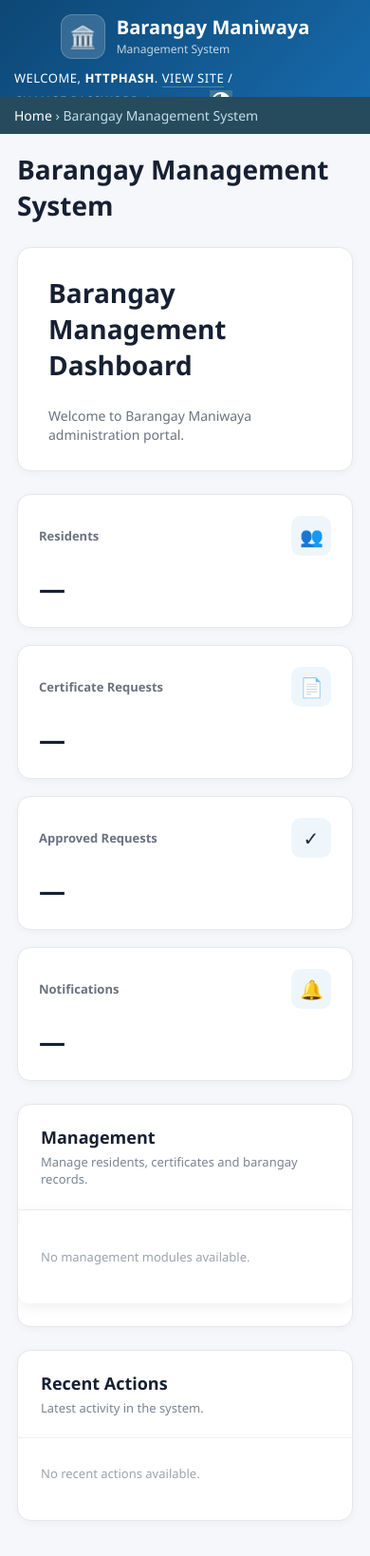
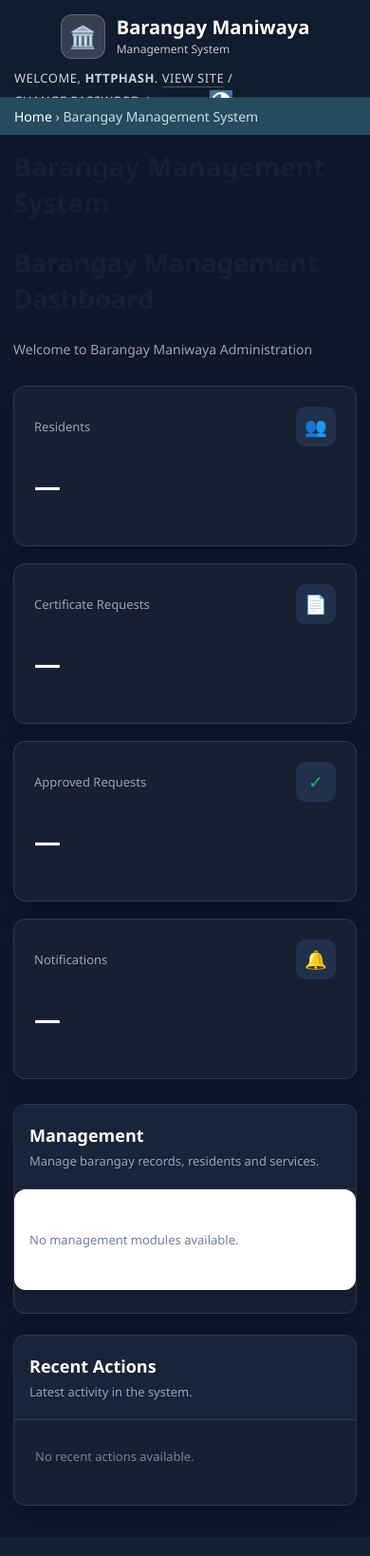
Before and after one commit to brypielago-lang/barangay, a Django app: page /admin/ in a window 390 px wide. Shown: the whole page at 95% size. After the commit the page ends 1593 px from the top, so only its background shows below. Run offline with Django 5.2, Linux system fonts and the light colour scheme; a user stored in the database is signed in; data comes from the database, SQL or seed files in the repository; data that the repository does not hold is empty.

Commit message:
Revamp admin dashboard styles and layout
Refactor admin dashboard styles and layout for improved aesthetics and responsiveness. Update content structure and enhance visual elements.

```diff
--- a/core/templates/admin/index.html
+++ b/core/templates/admin/index.html
@@ -7,59 +7,125 @@
 {{ block.super }}
 
 <style>
-    /* MAIN */
-    #content {
-        padding: 32px !important;
-        background: #f5f7fa !important;
+/* =========================================================
+   PROFESSIONAL BARANGAY ADMIN DASHBOARD
+   ========================================================= */
+
+:root {
+    --bg: #0f172a;
+    --surface: #172033;
+    --surface-2: #1d293b;
+    --surface-3: #243247;
+    --border: #2c3a4f;
+
+    --text: #f8fafc;
+    --muted: #94a3b8;
+
+    --primary: #3b82f6;
+    --primary-dark: #2563eb;
+
+    --success: #10b981;
+    --warning: #f59e0b;
+    --info: #38bdf8;
+
+    --shadow: 0 8px 25px rgba(0, 0, 0, .20);
 }
 
-    #content-main {
-        width: 100% !important;
-        float: none !important;
+/* PAGE */
+
+html,
+body {
+    background: var(--bg) !important;
 }
 
-    .dashboard-wrapper {
-        max-width: 1400px;
+body {
+    color: var(--text) !important;
+}
+
+/* TOP DJANGO ADMIN HEADER */
+
+#header {
+    background: #111c2e !important;
+    border-bottom: 1px solid var(--border) !important;
+    box-shadow: 0 2px 10px rgba(0,0,0,.20);
+}
+
+#branding h1,
+#branding h1 a {
+    color: #ffffff !important;
+}
+
+#user-tools,
+#user-tools a {
+    color: #cbd5e1 !important;
+}
+
+#user-tools a:hover {
+    color: #ffffff !important;
+}
+
+/* CONTENT */
+
+#content {
+    width: auto !important;
+    max-width: none !important;
+    margin: 0 !important;
+    padding: 32px !important;
+    background: var(--bg) !important;
+}
+
+.dashboard {
+    width: 100%;
+    max-width: 1450px;
     margin: 0 auto;
 }
 
-    /* HEADER */
-    .dashboard-header {
-        background: #ffffff;
-        border-radius: 14px;
-        padding: 28px 32px;
-        margin-bottom: 24px;
-        border: 1px solid #e5e7eb;
-        box-shadow: 0 2px 8px rgba(0,0,0,.04);
+/* =========================================================
+   PAGE TITLE
+   ========================================================= */
+
+.page-heading {
+    margin-bottom: 28px;
 }
 
-    .dashboard-header h1 {
+.page-heading h1 {
     margin: 0;
-        color: #172033;
-        font-size: 28px;
-        font-weight: 700;
+    color: var(--text);
+    font-size: 30px;
+    font-weight: 650;
+    letter-spacing: -.4px;
 }
 
-    .dashboard-header p {
+.page-heading p {
     margin: 7px 0 0;
-        color: #6b7280;
+    color: var(--muted);
     font-size: 14px;
 }
 
-    /* STAT CARDS */
-    .stats-grid {
+/* =========================================================
+   STAT CARDS
+   ========================================================= */
+
+.stats {
     display: grid;
-        grid-template-columns: repeat(4, 1fr);
+    grid-template-columns: repeat(4, minmax(0, 1fr));
     gap: 18px;
-        margin-bottom: 24px;
+    margin-bottom: 26px;
 }
 
 .stat-card {
-        background: #ffffff;
-        border: 1px solid #e5e7eb;
-        border-radius: 14px;
-        padding: 22px;
-        box-shadow: 0 2px 8px rgba(0,0,0,.04);
+    min-height: 142px;
+    padding: 21px;
+    background: var(--surface);
+    border: 1px solid var(--border);
+    border-radius: 12px;
+    box-shadow: var(--shadow);
+    transition: .2s ease;
+}
+
+.stat-card:hover {
+    transform: translateY(-2px);
+    border-color: #3b4d66;
 }
 
 .stat-top {
@@ -68,142 +134,213 @@
     align-items: center;
 }
 
-    .stat-title {
-        color: #6b7280;
+.stat-label {
+    color: var(--muted);
     font-size: 13px;
-        font-weight: 600;
+    font-weight: 500;
 }
 
 .stat-icon {
     width: 42px;
     height: 42px;
-        border-radius: 10px;
+
     display: flex;
     align-items: center;
     justify-content: center;
-        background: #eef6fb;
-        font-size: 20px;
+
+    border-radius: 10px;
+    background: #22314a;
+
+    font-size: 19px;
 }
 
-    .stat-number {
-        margin-top: 15px;
-        color: #172033;
+.stat-value {
+    margin-top: 22px;
+
+    color: #ffffff;
     font-size: 28px;
     font-weight: 700;
 }
 
-    /* CONTENT GRID */
-    .content-grid {
+/* Different icon accents */
+
+.stat-card:nth-child(1) .stat-icon {
+    color: var(--info);
+}
+
+.stat-card:nth-child(2) .stat-icon {
+    color: var(--primary);
+}
+
+.stat-card:nth-child(3) .stat-icon {
+    color: var(--success);
+}
+
+.stat-card:nth-child(4) .stat-icon {
+    color: var(--warning);
+}
+
+/* =========================================================
+   MAIN CONTENT
+   ========================================================= */
+
+.main-grid {
     display: grid;
-        grid-template-columns: minmax(0, 2fr) minmax(300px, 1fr);
-        gap: 24px;
+    grid-template-columns: minmax(0, 1.75fr) minmax(330px, .9fr);
+    gap: 22px;
     align-items: start;
 }
 
-    .card {
-        background: #ffffff;
-        border: 1px solid #e5e7eb;
-        border-radius: 14px;
+/* PANELS */
+
+.panel {
+    background: var(--surface);
+    border: 1px solid var(--border);
+    border-radius: 12px;
     overflow: hidden;
-        box-shadow: 0 2px 8px rgba(0,0,0,.04);
+    box-shadow: var(--shadow);
 }
 
-    .card-header {
-        padding: 22px 24px;
-        border-bottom: 1px solid #edf0f3;
+.panel-header {
+    padding: 20px 22px;
+    border-bottom: 1px solid var(--border);
+    background: #192438;
 }
 
-    .card-header h2 {
+.panel-header h2 {
     margin: 0;
-        color: #172033;
+    color: #ffffff;
     font-size: 18px;
-        font-weight: 700;
+    font-weight: 600;
 }
 
-    .card-header p {
-        margin: 5px 0 0;
-        color: #7b8494;
+.panel-header p {
+    margin: 6px 0 0;
+    color: var(--muted);
     font-size: 13px;
 }
 
-    /* MODULES */
+/* =========================================================
+   MANAGEMENT MODULES
+   ========================================================= */
+
 .module {
-        padding: 20px 24px;
-        border-bottom: 1px solid #edf0f3;
+    padding: 20px 22px;
+    border-bottom: 1px solid #263348;
 }
 
 .module:last-child {
-        border-bottom: none;
+    border-bottom: 0;
 }
 
 .module-title {
     margin-bottom: 13px;
-        color: #28789d;
+
+    color: #60a5fa;
     font-size: 12px;
     font-weight: 700;
+
     text-transform: uppercase;
-        letter-spacing: .5px;
+    letter-spacing: .8px;
 }
 
-    .model-list {
+/* MODELS */
+
+.models {
     display: grid;
     grid-template-columns: repeat(2, minmax(0, 1fr));
     gap: 10px;
 }
 
-    .model-row {
-        min-height: 48px;
+.model {
+    min-height: 58px;
+
     display: flex;
     align-items: center;
     justify-content: space-between;
+
     gap: 12px;
-        padding: 10px 12px;
-        background: #f8fafc;
-        border: 1px solid #e7ebf0;
-        border-radius: 9px;
+
+    padding: 12px 14px;
+
+    background: var(--surface-2);
+    border: 1px solid #2b3a50;
+    border-radius: 8px;
+
+    transition: .18s ease;
+}
+
+.model:hover {
+    background: var(--surface-3);
+    border-color: #3d526c;
 }
 
 .model-name {
-        color: #303846;
+    color: #e2e8f0;
     font-size: 13px;
-        font-weight: 600;
+    font-weight: 500;
 }
 
-    .model-actions {
+/* BUTTONS */
+
+.buttons {
     display: flex;
+    align-items: center;
     gap: 6px;
     flex-shrink: 0;
 }
 
-    .model-actions a {
+.buttons a {
+    display: inline-flex;
+    align-items: center;
+    justify-content: center;
+
+    min-width: 48px;
+
+    padding: 6px 9px;
+
+    border-radius: 5px;
+
     text-decoration: none !important;
+
     font-size: 11px;
     font-weight: 600;
-        padding: 6px 9px;
-        border-radius: 6px;
+
+    transition: .15s ease;
 }
 
-    .view-btn {
-        color: #236783 !important;
-        background: #e8f4f9;
+.view {
+    background: #285a8f;
+    color: #ffffff !important;
 }
 
-    .add-btn {
-        color: #28713b !important;
-        background: #eaf7ed;
+.add {
+    background: #18794e;
+    color: #ffffff !important;
 }
 
-    /* RECENT ACTIONS */
-    .recent-list {
-        padding: 8px 24px 20px;
+.view:hover,
+.add:hover {
+    opacity: .85;
+}
+
+/* =========================================================
+   RECENT ACTIONS
+   ========================================================= */
+
+.recent {
+    padding: 5px 22px 18px;
 }
 
 .recent-item {
-        padding: 15px 0;
-        border-bottom: 1px solid #edf0f3;
-        color: #374151;
+    padding: 16px 0;
+
+    color: #dbe4ee;
+
     font-size: 13px;
     line-height: 1.5;
+
+    border-bottom: 1px solid #29364a;
 }
 
 .recent-item:last-child {
@@ -211,100 +348,207 @@
 }
 
 .recent-time {
-        margin-bottom: 4px;
-        color: #9ca3af;
+    margin-bottom: 5px;
+
+    color: #718198;
+
     font-size: 11px;
 }
 
 .empty {
-        padding: 20px 0;
-        color: #9ca3af;
+    padding: 24px 0;
+
+    color: #718198;
     font-size: 13px;
 }
 
-    /* RESPONSIVE */
-    @media (max-width: 1100px) {
-        .stats-grid {
+/* =========================================================
+   RESPONSIVE
+   ========================================================= */
+
+@media (max-width: 1150px) {
+
+    .stats {
         grid-template-columns: repeat(2, 1fr);
     }
 
-        .content-grid {
+    .main-grid {
         grid-template-columns: 1fr;
     }
 }
 
 @media (max-width: 700px) {
+
     #content {
-            padding: 18px !important;
+        padding: 20px !important;
     }
 
-        .stats-grid {
+    .page-heading h1 {
+        font-size: 25px;
+    }
+
+    .stats {
         grid-template-columns: 1fr;
     }
 
-        .model-list {
+    .models {
         grid-template-columns: 1fr;
+    }
+
+    .model {
+        min-height: 60px;
+    }
+}
+
+@media (max-width: 450px) {
+
+    #content {
+        padding: 14px !important;
+    }
+
+    .stat-card {
+        min-height: 125px;
+    }
+
+    .panel-header,
+    .module {
+        padding-left: 16px;
+        padding-right: 16px;
     }
 }
 </style>
+
 {% endblock %}
 
 
 {% block content %}
 
-<div class="dashboard-wrapper">
+<div class="dashboard">
 
-    <div class="dashboard-header">
+    <!-- PAGE HEADER -->
+
+    <div class="page-heading">
+
         <h1>Barangay Management Dashboard</h1>
-        <p>Welcome to Barangay Maniwaya administration portal.</p>
+
+        <p>
+            Welcome to Barangay Maniwaya Administration
+        </p>
+
     </div>
 
 
-    <div class="stats-grid">
+    <!-- STATISTICS -->
+
+    <div class="stats">
 
         <div class="stat-card">
+
             <div class="stat-top">
-                <div class="stat-title">Residents</div>
-                <div class="stat-icon">👥</div>
-            </div>
-            <div class="stat-number">—</div>
+
+                <span class="stat-label">
+                    Residents
+                </span>
+
+                <div class="stat-icon">
+                    👥
                 </div>
 
-        <div class="stat-card">
-            <div class="stat-top">
-                <div class="stat-title">Certificate Requests</div>
-                <div class="stat-icon">📄</div>
-            </div>
-            <div class="stat-number">—</div>
             </div>
 
-        <div class="stat-card">
-            <div class="stat-top">
-                <div class="stat-title">Approved Requests</div>
-                <div class="stat-icon">✓</div>
-            </div>
-            <div class="stat-number">—</div>
-        </div>
-
-        <div class="stat-card">
-            <div class="stat-top">
-                <div class="stat-title">Notifications</div>
-                <div class="stat-icon">🔔</div>
-            </div>
-            <div class="stat-number">—</div>
+            <div class="stat-value">
+                —
             </div>
 
         </div>
 
 
-    <div class="content-grid">
+        <div class="stat-card">
 
-        <div class="card">
+            <div class="stat-top">
 
-            <div class="card-header">
-                <h2>Management</h2>
-                <p>Manage residents, certificates and barangay records.</p>
+                <span class="stat-label">
+                    Certificate Requests
+                </span>
+
+                <div class="stat-icon">
+                    📄
                 </div>
+
+            </div>
+
+            <div class="stat-value">
+                —
+            </div>
+
+        </div>
+
+
+        <div class="stat-card">
+
+            <div class="stat-top">
+
+                <span class="stat-label">
+                    Approved Requests
+                </span>
+
+                <div class="stat-icon">
+                    ✓
+                </div>
+
+            </div>
+
+            <div class="stat-value">
+                —
+            </div>
+
+        </div>
+
+
+        <div class="stat-card">
+
+            <div class="stat-top">
+
+                <span class="stat-label">
+                    Notifications
+                </span>
+
+                <div class="stat-icon">
+                    🔔
+                </div>
+
+            </div>
+
+            <div class="stat-value">
+                —
+            </div>
+
+        </div>
+
+    </div>
+
+
+    <!-- MAIN -->
+
+    <div class="main-grid">
+
+
+        <!-- MANAGEMENT -->
+
+        <div class="panel">
+
+            <div class="panel-header">
+
+                <h2>
+                    Management
+                </h2>
+
+                <p>
+                    Manage barangay records, residents and services.
+                </p>
+
+            </div>
+
 
             {% for app in app_list %}
 
@@ -361,16 +620,27 @@
         </div>
 
 
-        <div class="card">
+        <!-- RECENT ACTIONS -->
 
-            <div class="card-header">
-                <h2>Recent Actions</h2>
-                <p>Latest activity in the system.</p>
+        <div class="panel">
+
+            <div class="panel-header">
+
+                <h2>
+                    Recent Actions
+                </h2>
+
+                <p>
+                    Latest activity in the system.
+                </p>
+
             </div>
 
-            <div class="recent-list">
+
+            <div class="recent">
 
                 {% get_admin_log 8 as admin_log %}
+
 
                 {% if admin_log %}
 
```
Also changed, not shown: other parts of core/templates/admin/index.html (+38 -8 lines). Lines whose indentation alone changed are shown as unchanged.
